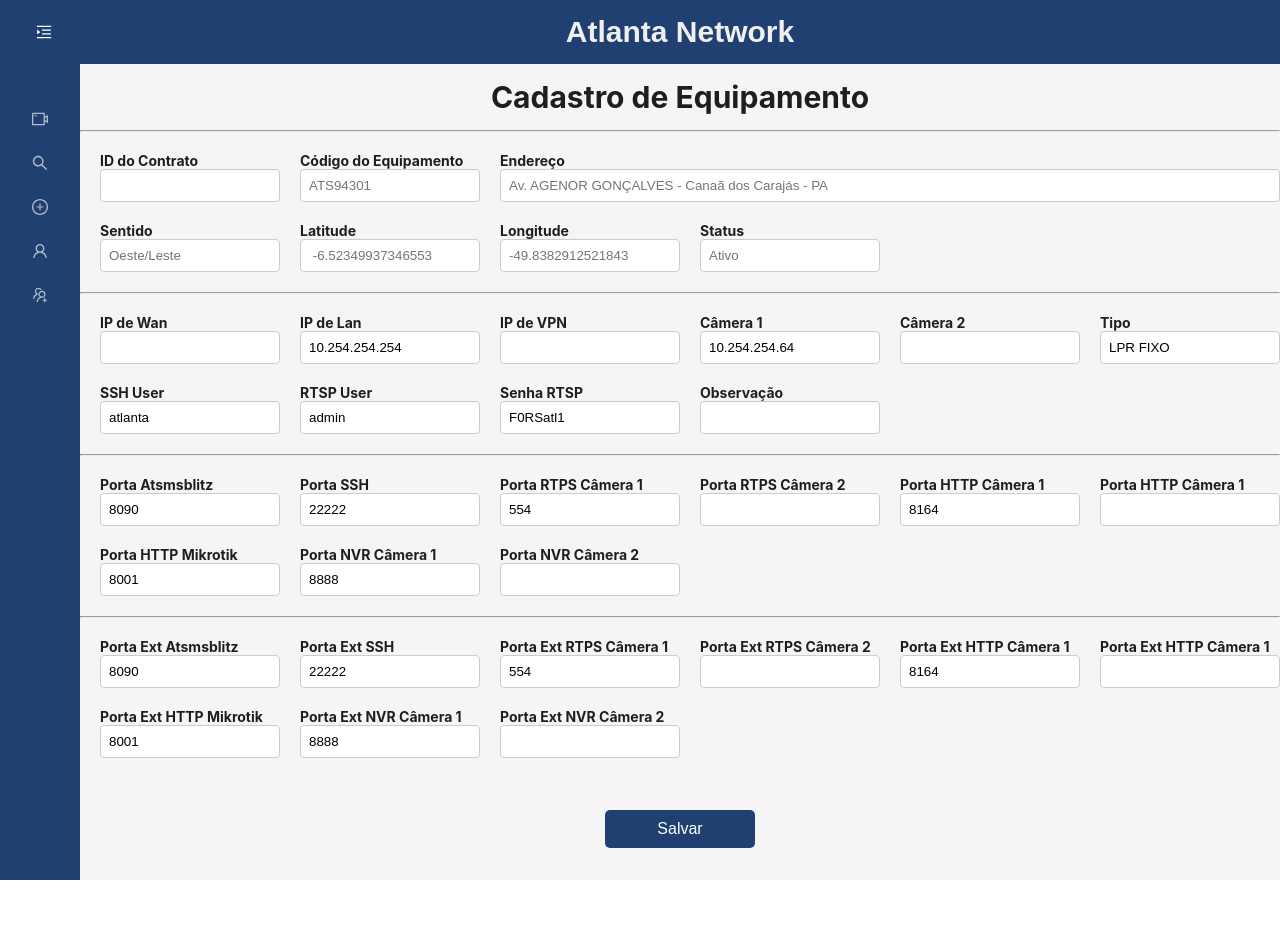
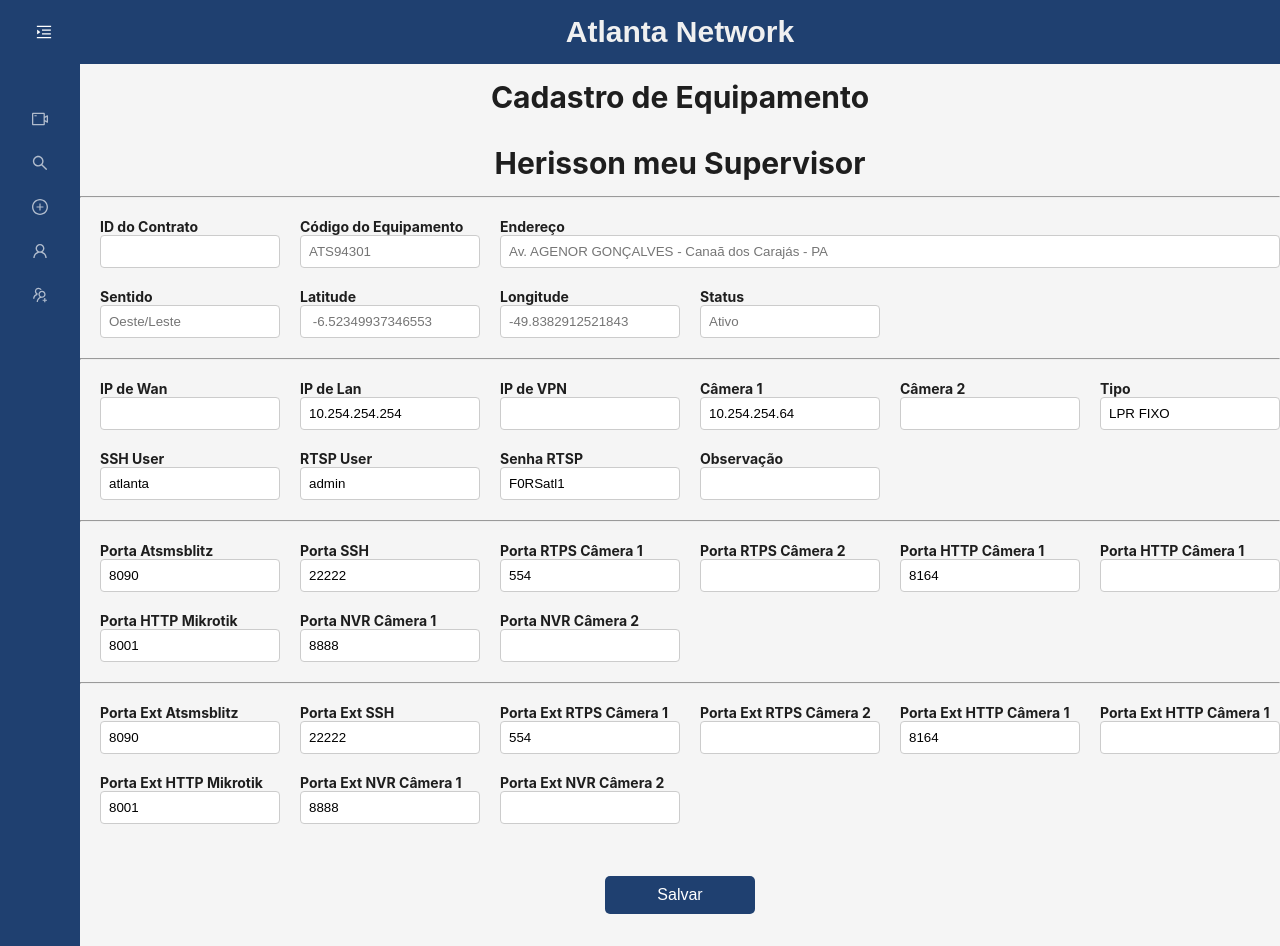
Before and after one commit to Douglas-Albuquerque/atlNet, a React (Create React App) app: page /createequip in a window 1280 px wide. Before the commit the page ends 880 px from the top, so only its background shows below. Built offline with nearby package versions, Linux system fonts and the light colour scheme; what antd-style would draw is missing.

Commit message:
teste do jenkins

```diff
--- a/src/Pages/CreateEquip/CreateEquip.js
+++ b/src/Pages/CreateEquip/CreateEquip.js
@@ -45,6 +45,7 @@
         <div className='container'>
             <form className='conteinerForm'>
                 <h1 className="title">Cadastro de Equipamento</h1>
+                <h1 className="title">Herisson meu Supervisor</h1>
                 <hr />
                 <div className="containerEquip">
                     <label>
```
